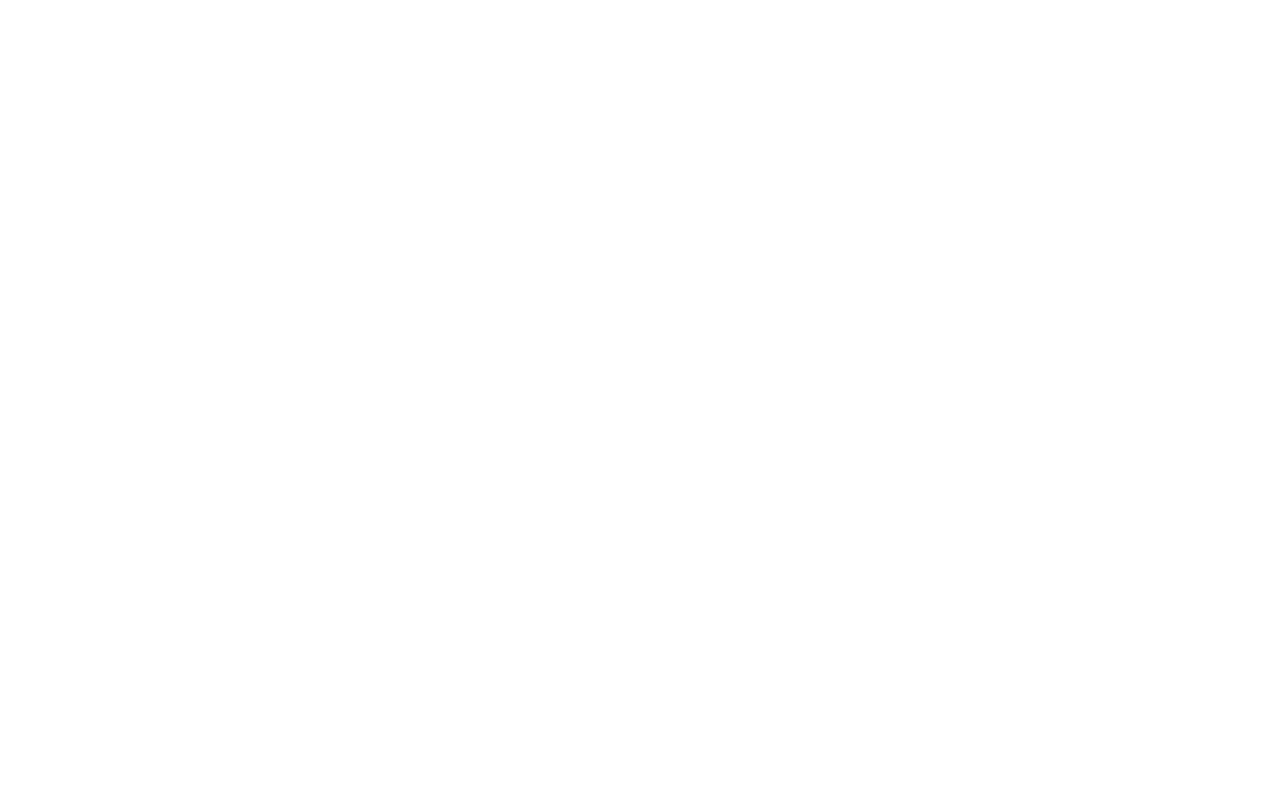
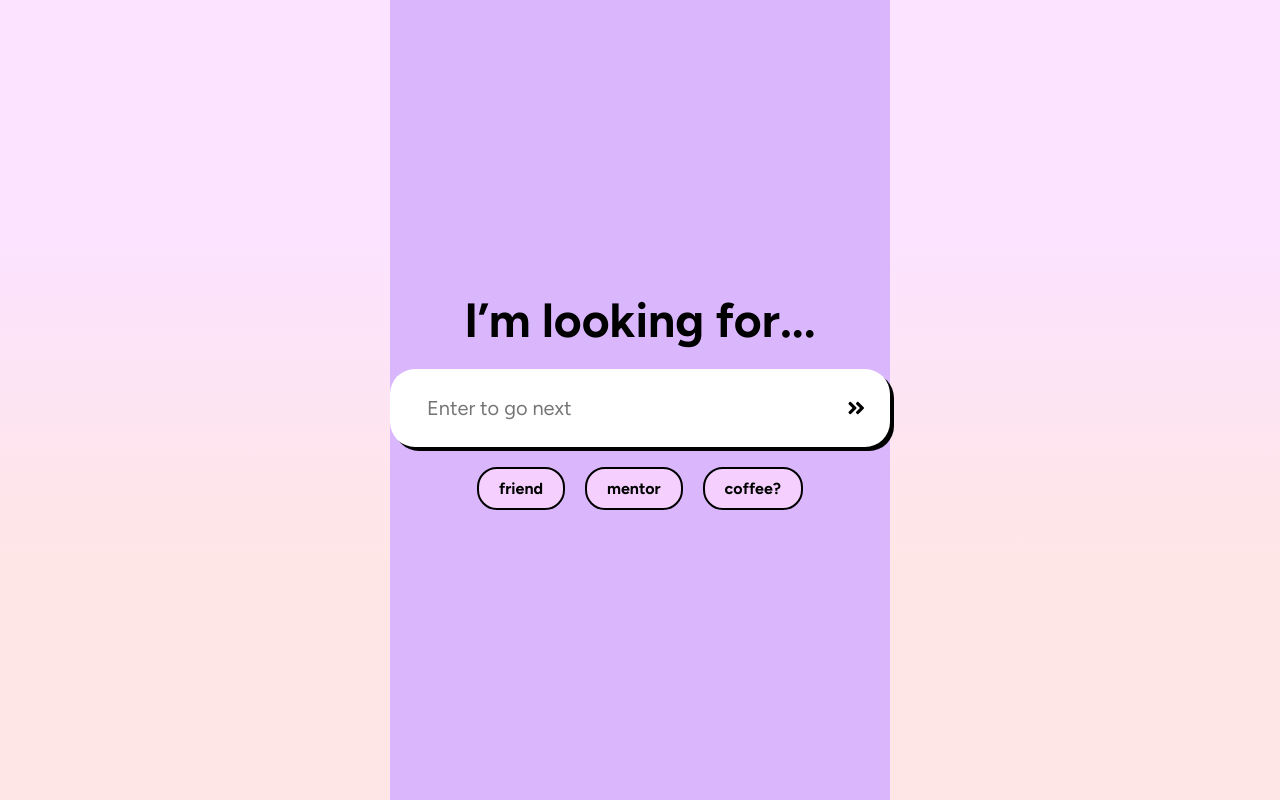
Before and after one commit to aayahosman/TreeHacks-Project, a React (Create React App) app in the folder client/: page /lookingfor in a window 1280 px wide. Before the commit this address had no page. Built offline with nearby package versions, Linux system fonts and the light colour scheme.

Commit message:
Design changes

```diff
--- a/client/src/App.js
+++ b/client/src/App.js
@@ -4,6 +4,7 @@ import SwipeMatch from "./components/SwipeMatch";
 import Home from "./components/Home";
 import Login from "./components/Login.jsx";
 import Profile from "./pages/SignUp";
+import LookingFor from './pages/LookingFor.jsx';
 import profilesData from "./json/profiles.json";
 import { Route, Routes, BrowserRouter } from "react-router-dom";
 import Messages from "./pages/Messages";
@@ -25,6 +26,7 @@ const App = () => {
           <Route path="/profile" element={<Profile />} />
           <Route path="/messages" element={<Messages />} />
           <Route path="/login" element={<Login />} />
+          <Route path="/lookingfor" element={<LookingFor />} />
           <Route path="/swipe-match" element={<SwipeMatch />} />
         </Routes>
     </div>
--- /dev/null
+++ b/client/src/LookingFor.css
@@ -0,0 +1,65 @@
+/* Page Container */
+.looking-container {
+    display: flex;
+    flex-direction: column;
+    justify-content: center;
+    align-items: center;
+    height: 100vh;
+    background: #dab6fc; /* Background color */
+  }
+
+  /* Heading */
+  .looking-heading {
+    font-size: 3rem;
+    font-weight: bold;
+    color: black;
+    text-align: center;
+    margin-bottom: 20px;
+  }
+
+  /* Input Box */
+  .input-container {
+    display: flex;
+    align-items: center;
+    background: white;
+    border-radius: 25px;
+    padding: 15px 25px;
+    box-shadow: 4px 4px 0px black;
+    width: 500px;
+  }
+
+  .input-box {
+    border: none;
+    outline: none;
+    font-size: 20px;
+    padding: 12px;
+    width: 100%;
+  }
+
+  .submit-icon {
+    font-size: 20px;
+    margin-left: 15px;
+    cursor: pointer;
+  }
+
+  /* Options */
+  .options-container {
+    display: flex;
+    gap: 20px;
+    margin-top: 20px;
+  }
+
+  .option-button {
+    background: #f5d0ff;
+    border: 2px solid black;
+    border-radius: 20px;
+    padding: 10px 20px;
+    font-size: 16px;
+    font-weight: bold;
+    cursor: pointer;
+    transition: 0.3s;
+  }
+
+  .option-button:hover {
+    background: #f0b6ff;
+  }
--- /dev/null
+++ b/client/src/SignUp.css
@@ -0,0 +1,61 @@
+.container {
+  display: flex;
+  flex-direction: column;
+  justify-content: center;
+  align-items: center;
+  height: 100vh;
+  background: linear-gradient(180deg, #fce3ff 30%, #ffe6e6 70%);
+}
+
+/* Ensure elements are stacked vertically */
+.input-section {
+  display: flex;
+  flex-direction: column;
+  align-items: center;
+  justify-content: center;
+}
+
+/* "My name is..." positioning */
+.heading {
+  font-size: 3rem; /* Slightly bigger */
+  font-weight: bold;
+  color: black;
+  text-align: center;
+  margin-bottom: 20px; /* Add space below */
+}
+
+/* Center and extend input */
+.input-container {
+  display: flex;
+  align-items: center;
+  background: white;
+  border-radius: 25px;
+  padding: 15px 25px;
+  box-shadow: 4px 4px 0px black;
+  width: 400px; /* Increase width */
+}
+
+.input-box {
+  border: none;
+  outline: none;
+  font-size: 20px;
+  padding: 12px;
+  width: 100%;
+}
+
+.submit-icon {
+  font-size: 20px;
+  margin-left: 15px;
+  cursor: pointer;
+}
+
+/* Quote Styling */
+.quote {
+  position: absolute;
+  bottom: 10%;
+  text-align: center;
+  font-size: 20px; /* Increase font size */
+  font-weight: bold; /* Make it bold */
+  color: rgb(128, 8, 142);
+  max-width: 650px;
+}
--- a/client/src/components/Login.jsx
+++ b/client/src/components/Login.jsx
@@ -1,5 +1,5 @@
 import React from "react";
-import styles from "../Login.module.css";
+import styles from '../Login.module.css'; // Or just './Login.module.css' if not using CSS Modules
 
 const Login = () => {
  return (
--- /dev/null
+++ b/client/src/pages/LookingFor.jsx
@@ -0,0 +1,40 @@
+import React, { useState } from "react";
+import { FaAngleDoubleRight } from "react-icons/fa";
+import { useNavigate } from "react-router-dom";
+import "../LookingFor.css"; // Import CSS
+
+const LookingFor = () => {
+    const [query, setQuery] = useState("");
+    const navigate = useNavigate();
+
+    return (
+        <div className="looking-container">
+            {/* Heading */}
+            <h1 className="looking-heading">I’m looking for...</h1>
+
+            {/* Input Box */}
+            <div className="input-container">
+                <input
+                    type="text"
+                    value={query}
+                    onChange={(e) => setQuery(e.target.value)}
+                    placeholder="Enter to go next"
+                    className="input-box"
+                />
+                <FaAngleDoubleRight
+                    className="submit-icon"
+                    onClick={() => navigate("/next-page")}
+                />
+            </div>
+
+            {/* Options */}
+            <div className="options-container">
+                <button className="option-button">friend</button>
+                <button className="option-button">mentor</button>
+                <button className="option-button">coffee?</button>
+            </div>
+        </div>
+    );
+};
+
+export default LookingFor;
--- a/client/src/pages/SignUp.jsx
+++ b/client/src/pages/SignUp.jsx
@@ -1,23 +1,40 @@
-import { useState } from "react";
+import React, { useState } from "react";
+import { FaAngleDoubleRight } from "react-icons/fa";
+import { useNavigate } from "react-router-dom"; // Import useNavigate
+import "../SignUp.css";
 
 const SignUp = () => {
     const [name, setName] = useState("");
+    const navigate = useNavigate(); // Hook to handle navigation
 
     return (
-        <div className="flex flex-col items-center justify-center min-h-screen bg-gray-100">
-            <h1 className="text-3xl font-bold">My name is...</h1>
+        <div className="container">
+            <div className="content-wrapper">
+                <div className="input-section">
+                    <h1 className="heading">My name is...</h1>
+
+                    <div className="input-container">
                         <input
                             type="text"
                             value={name}
                             onChange={(e) => setName(e.target.value)}
                             placeholder="Enter to go next"
-                className="mt-4 px-4 py-2 border rounded-lg shadow-md focus:outline-none focus:ring-2 focus:ring-purple-400"
+                            className="input-box"
                         />
-            <p className="mt-4 text-purple-600 text-lg font-medium">
+                        <FaAngleDoubleRight
+                            className="submit-icon"
+                            onClick={() => navigate("lookingfor")} // Navigate when clicked
+                        />
+                    </div>
+                </div>
+            </div>
+
+            <p className="quote">
                 "Do not wait for someone else to come and speak for you. It’s you who can change the world."
                 <br /> — Malala Yousafzai
             </p>
         </div>
     );
 };
+
 export default SignUp;
```
Lines whose indentation alone changed are shown as unchanged.
